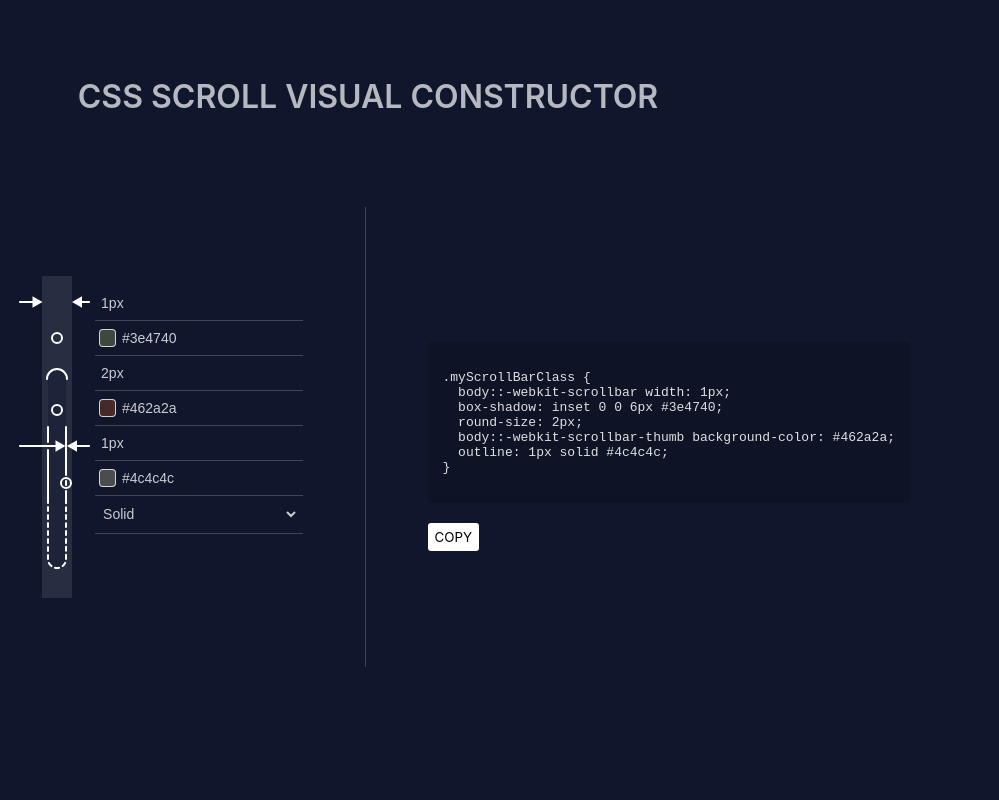
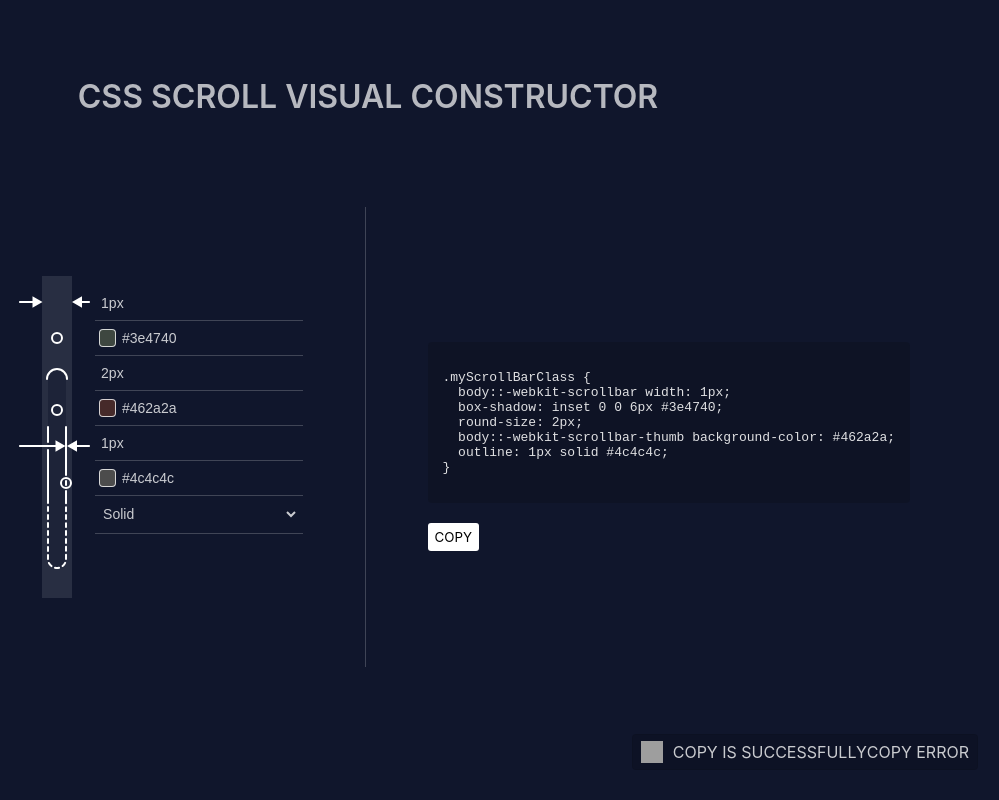
Before and after one commit to Dompower25/scroll-generator-react, a React (Vite) app: page / in a window 1280 px wide. Both pictures are taken after a click on the button "COPY". Shown: the whole page, without its empty margins (272-1271 px from the left). Built offline with nearby package versions, Linux system fonts and the light colour scheme; grey boxes are pictures that could not be loaded.

Commit message:
show Copy Information - build function

```diff
--- a/src/components/copy/CopyInfo/index.tsx
+++ b/src/components/copy/CopyInfo/index.tsx
@@ -1,27 +1,28 @@
-import React from "react";
-import style from './style.module.scss';
+import { FC } from "react"
+import style from './style.module.scss'
 
+interface ICopyInfo {
+  execution: Boolean
+}
 
-const CopyInfo = () => {
+const CopyInfo: FC<ICopyInfo> = (execution) => {
   return (
-    <div className="copyWind">
-    <div className="shell">
-      <img
+    <div className={style.copyWind}>
+      <div className={style.shell}>
+        {execution ? <img
           v-if="execution"
-        className="img"
+          className={style.img}
           src="../../assets/copyWindow/copySuccessfully.svg"
           alt="copy"
-      />
-
-      <img
+        /> : <img
           v-else
-        className="img"
+          className={style.img}
           src="../../assets/copyWindow/copyUnsuccessfully.svg"
           alt="copy"
         />
-
-      <div v-if="execution" className="textInformation">copy is successfully</div>
-      <div v-else className="textInformation">copy error</div>
+        }
+        <div v-if="execution" className={style.textInformation}>copy is successfully</div>
+        <div v-else className={style.textInformation}>copy error</div>
       </div>
     </div>
   )
--- a/src/components/wrapper/index.tsx
+++ b/src/components/wrapper/index.tsx
@@ -5,6 +5,7 @@ import ScrollbarEnteringSize from '../inputs/ScrollbarEnteringSize/index.js';
 import ScrollbarBorderStylePicker from '../inputs/ScrollbarBorderStylePicker/index.js';
 import SButton from '../buttons/SButton/index.js';
 import { useEffect, useState } from 'react';
+import CopyInfo from '../copy/CopyInfo/index.js';
 
 const indent = (size: number) => ' '.repeat(size)
 
@@ -21,16 +22,10 @@ const generateCssStyles = (classNameName: string, properties: {}, indentSize?: n
   )
 };
 
-const copyTextToClipboard: (text: string) => Promise<void> = async (text) => {
-  try {
-    await navigator.clipboard.writeText(text);
-    console.log('Текст успешно скопирован в буфер обмена!');
-  } catch (err) {
-    console.error('Ошибка:', err);
-  }
-};
+const Wrapper = ({ }) => {
+  const [showCopyInfo, setShowCopyInfo] = useState(false)
+  const [executionCopy, setExecutionCopy] = useState(Boolean)
 
-const Wrapper = ({ }) => {
   const [scrollbarWidth, setScrollbarWidth] = useState('1')
   const [scrollbarShadowColor, setscrollbarShadowColor] = useState('#3e4740')
   const [scrollbarColor, setScrollbarColor] = useState('#462a2a')
@@ -50,6 +45,21 @@ const Wrapper = ({ }) => {
       'outline': `${outlineSize} ${outlineStyle} ${outlineColor}`
     }))
   }, [scrollbarWidth, scrollbarShadowColor, outlineSize, outlineStyle, outlineColor])
+
+  const copyTextToClipboard: (text: string) => Promise<void> = async (text) => {
+    try {
+      await navigator.clipboard.writeText(text);
+      setExecutionCopy(true)
+      setShowCopyInfo(true)
+    } catch (err) {
+      setExecutionCopy(false)
+      setShowCopyInfo(true)
+    }
+  };
+
+  const copy = () => {
+
+  }
 
   return (
     <div className={styles.wrapper}>
@@ -99,6 +109,9 @@ const Wrapper = ({ }) => {
           <SButton innerText='copy' clickAction={copyTextToClipboard} actionArgs={cssClass}/>
         </div>
       </div>
+
+          {showCopyInfo ? <CopyInfo execution={executionCopy}/> : null}
+
     </div>
   )
 }
```
Lines whose indentation alone changed are shown as unchanged.
